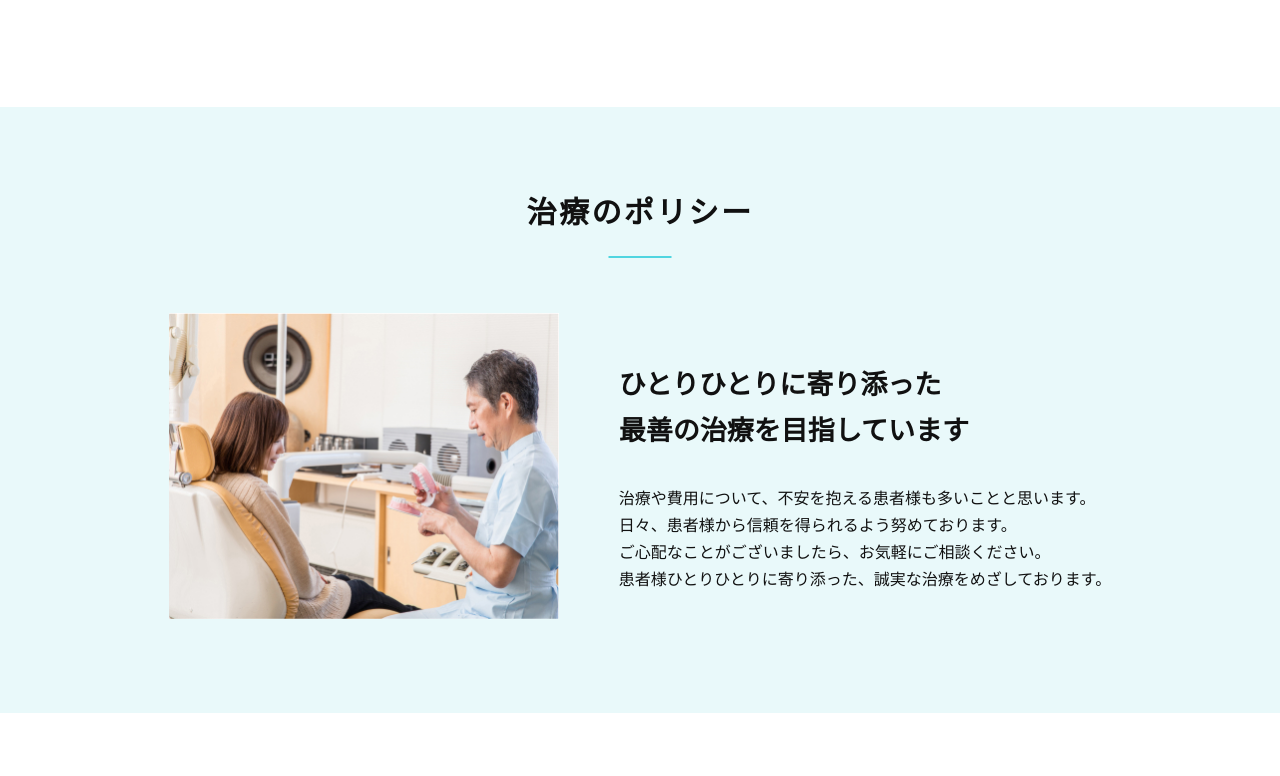
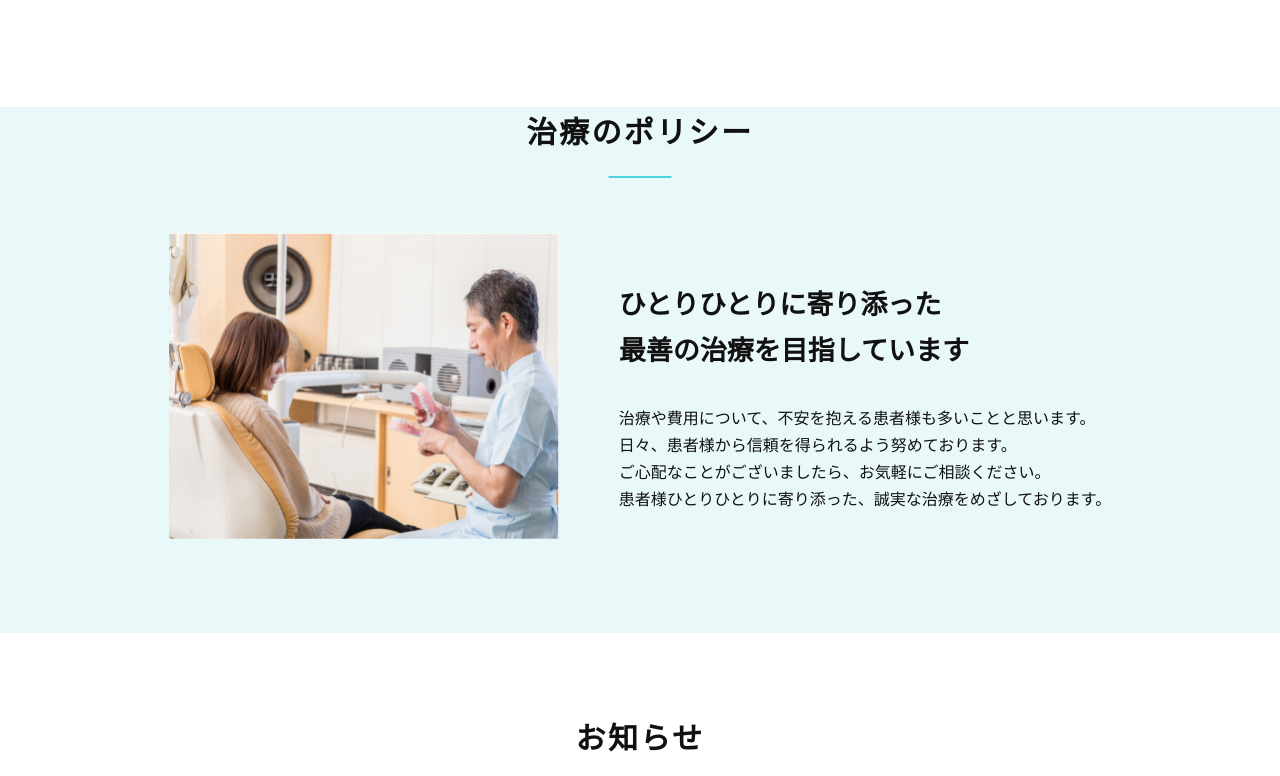
Before and after one commit to sy5725/fictional-dentistry, a plain HTML site: page index.html in a window 1280 px wide. Shown: the part 1224-2000 px from the top of the page. Drawn offline with Linux system fonts and the light colour scheme; some packages are replaced by stand-ins of ours.

Commit message:
Update style.css

```diff
--- a/css/style.css
+++ b/css/style.css
@@ -137,6 +137,17 @@ header {
 }
 
 .heading {
+    padding-bottom: 20px;
+    margin: 80px 0 55px;
+    font-size: 1.25rem;
+    font-family: 'Noto Serif JP', serif;
+    text-align: center;
+    font-weight: 600;
+    letter-spacing: .15rem;
+    position: relative;
+}
+
+.heading2 {
     padding: 80px 0 20px;
     margin-bottom: 55px;
     font-size: 1.25rem;
@@ -147,7 +158,7 @@ header {
     position: relative;
 }
 
-.heading::after{
+.heading::after, .heading2::after {
     content: '';
     position: absolute;
     left: 50%;
```
